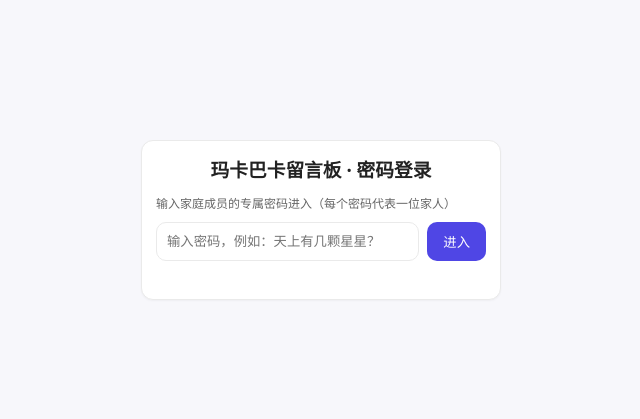
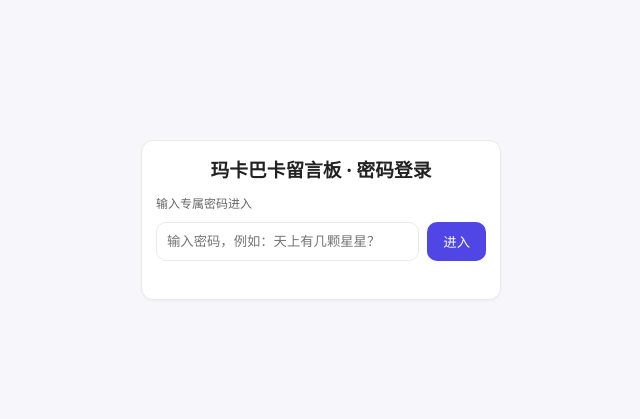
Before and after one commit to kingparkpark/jia, a plain HTML site: page index.html in a window 1280 px wide. Shown: the whole page, without its empty margins (319-959 px from the left). Drawn offline with Linux system fonts and the light colour scheme.

Commit message:
Update index.html

```diff
--- a/index.html
+++ b/index.html
@@ -45,7 +45,7 @@
 <div id="loginView" class="wrap">
   <div class="card login">
     <h3>玛卡巴卡留言板 · 密码登录</h3>
-    <div class="muted" style="margin-bottom:10px;">输入家庭成员的专属密码进入（每个密码代表一位家人）</div>
+    <div class="muted" style="margin-bottom:10px;">输入专属密码进入</div>
     <div class="field">
       <input id="pwd" type="password" placeholder="输入密码，例如：天上有几颗星星？" />
       <button id="loginBtn">进入</button>
```
